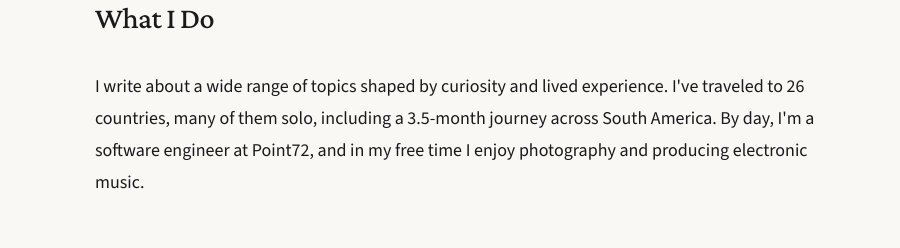
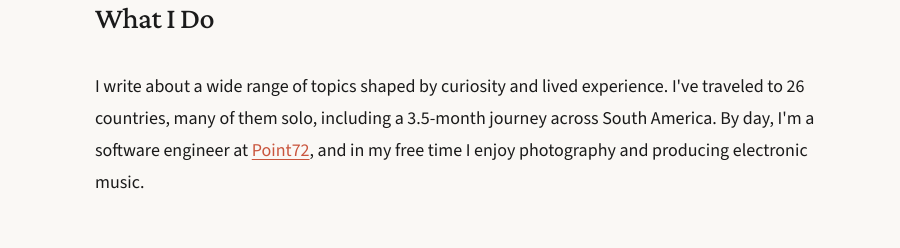
Before and after one commit to christurgeon/Personal-Website, a Next.js app: page /about in a window 1280 px wide. Shown: the part 407-655 px from the top of the page, without its empty margins (185-1085 px from the left). Built offline with nearby package versions, Linux system fonts and the light colour scheme.

Commit message:
Add Hyperlink to Company Website

```diff
--- a/src/app/about/page.tsx
+++ b/src/app/about/page.tsx
@@ -34,8 +34,11 @@ export default function AboutPage() {
         <p>
           I write about a wide range of topics shaped by curiosity and lived experience. I&apos;ve
           traveled to 26 countries, many of them solo, including a 3.5‑month journey across South
-          America. By day, I&apos;m a software engineer at Point72, and in my free time I enjoy
-          photography and producing electronic music.
+          America. By day, I&apos;m a software engineer at{" "}
+          <Link href="https://point72.com/" target="_blank" rel="noopener noreferrer">
+            Point72
+          </Link>
+          , and in my free time I enjoy photography and producing electronic music.
         </p>
 
         <h2>Get in Touch</h2>
```
Also changed, not shown: 1 other file (tests, documents, lock files or other folders).
